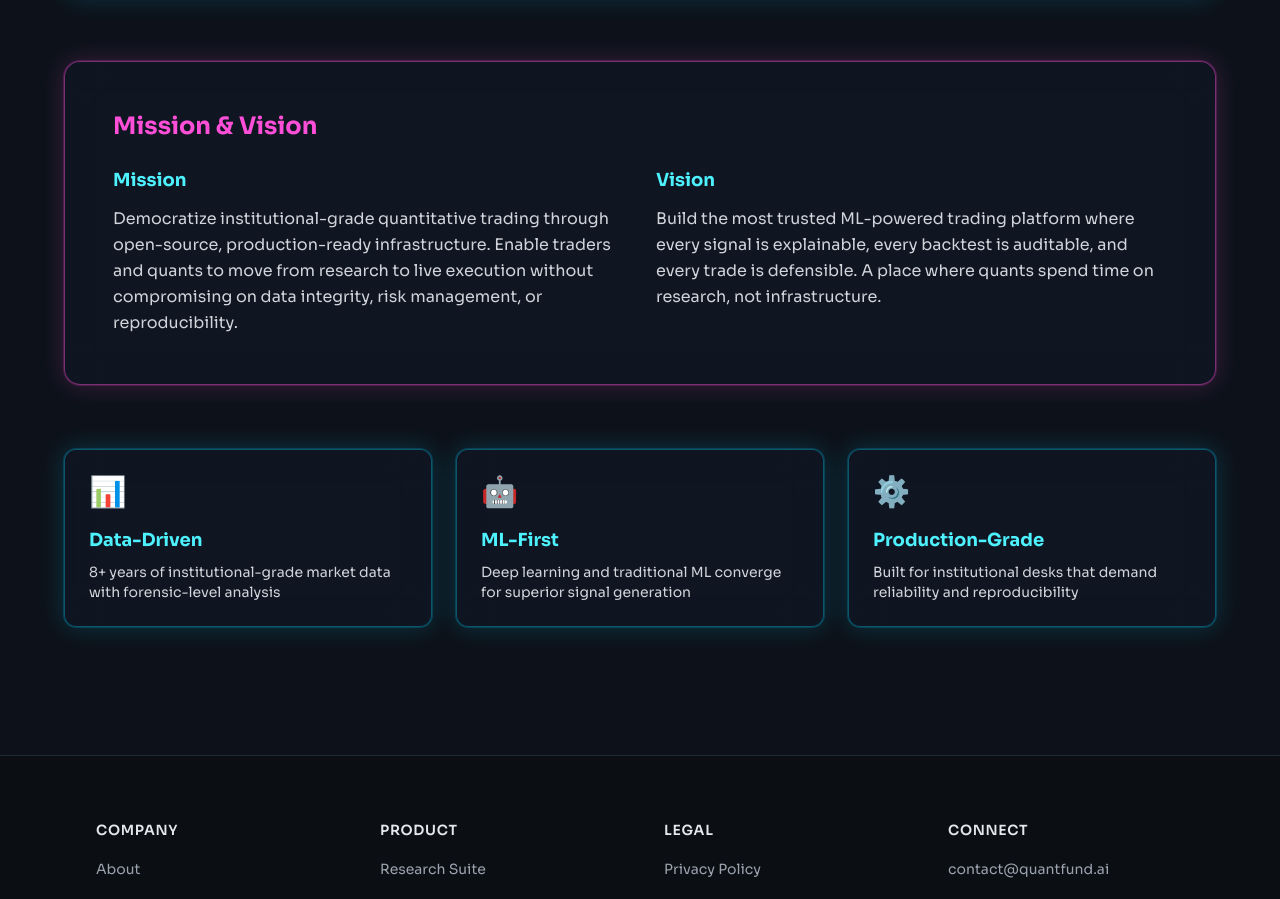
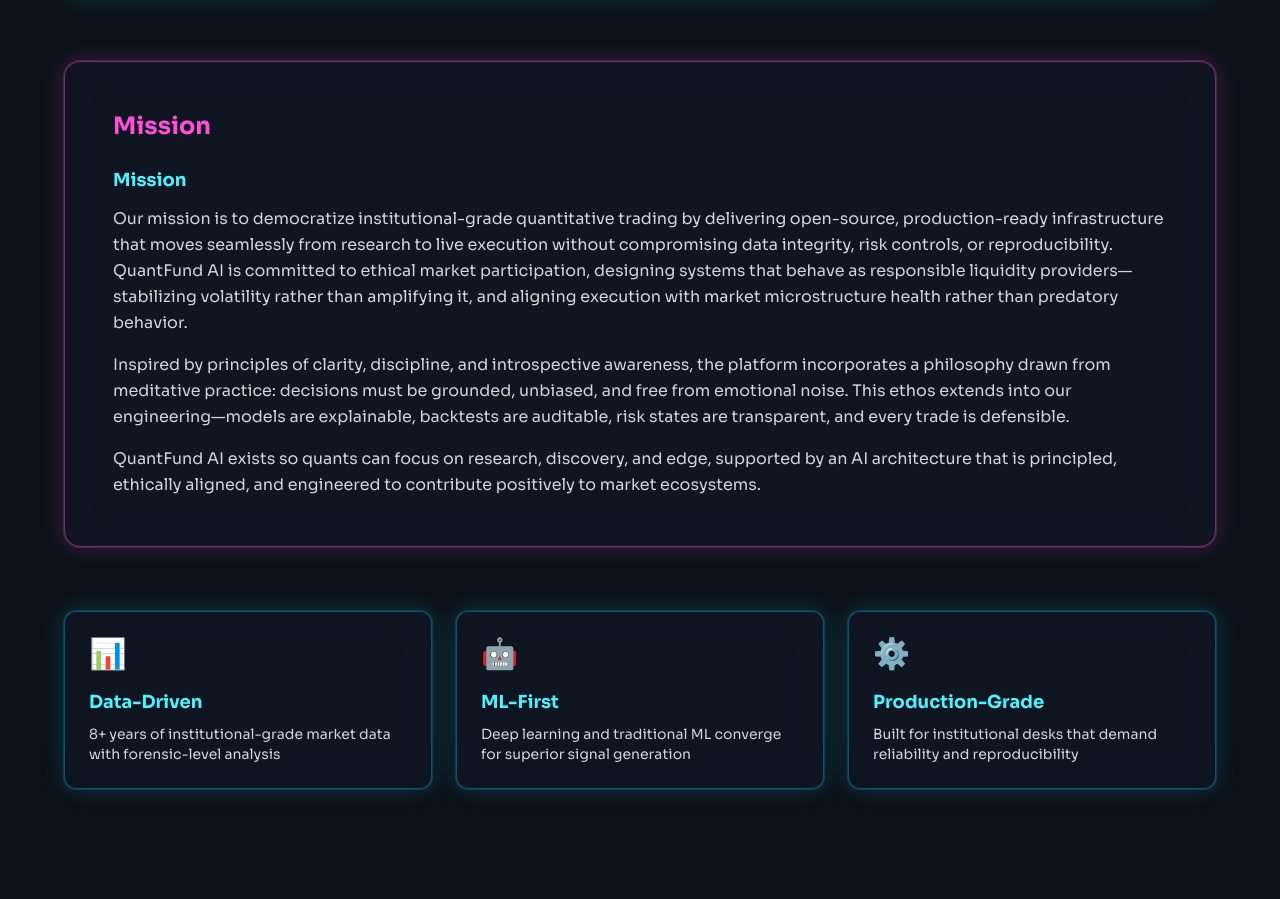
Before and after one commit to nneupane1/quant_website, a Next.js app: page /about in a window 1280 px wide. Shown: the part 4338-5237 px from the top of the page. Built offline with nearby package versions, Linux system fonts and the light colour scheme.

Commit message:
Adjust hero spacing and mission section

```diff
--- a/components/hero/HeroSection.jsx
+++ b/components/hero/HeroSection.jsx
@@ -40,21 +40,21 @@ export const HeroSection = () => {
         {/* Badge */}
         <div
           data-glow
-          className="inline-flex items-center gap-2 px-4 py-2 mb-6 mt-12 glass neon-border rounded-full text-sm font-medium"
+          className="inline-flex items-center gap-2 px-4 py-2 mb-6 mt-24 glass neon-border rounded-full text-sm font-medium"
         >
           <span className="inline-block w-2 h-2 bg-neon-green rounded-full animate-pulse" />
           <span className="font-bold text-white">ALGORITHMIC TRADING STACK</span>
         </div>
 
         {/* Main Title */}
-        <h1 className="text-[1.0125rem] md:text-[1.35rem] lg:text-[2.025rem] font-bold mb-8 animate-fade-in leading-tight">
+        <h1 className="text-[1.0125rem] md:text-[1.35rem] lg:text-[2.025rem] font-bold mt-16 mb-8 animate-fade-in leading-tight">
           <span className="block">Quantitative</span>
           <span className="gradient-text block text-[1.35rem] md:text-[1.6875rem] lg:text-[2.7rem] font-black">Trading</span>
           <span className="block">Reimagined</span>
         </h1>
 
         {/* Subtitle */}
-        <p className="text-sm md:text-base lg:text-lg font-semibold text-gray-300 max-w-4xl mx-auto mt-28 mb-10">
+        <p className="text-sm md:text-base lg:text-lg font-semibold text-gray-300 max-w-4xl mx-auto mt-40 mb-10">
           <span className="block">
             <span className="text-neon-cyan">•</span>
             <span className="ml-2">Research &amp; Signal Intelligence</span>
--- a/components/sections/TeamSection.jsx
+++ b/components/sections/TeamSection.jsx
@@ -139,24 +139,23 @@ export const TeamSection = () => {
           ))}
         </div>
 
-        {/* Vision Statement */}
+        {/* Mission Statement */}
         <div className="mt-16 glass neon-border-pink rounded-2xl p-8 md:p-12">
-          <h3 className="text-2xl font-bold text-neon-pink mb-6">Mission & Vision</h3>
-          <div className="grid grid-cols-1 md:grid-cols-2 gap-8">
+          <h3 className="text-2xl font-bold text-neon-pink mb-6">Mission</h3>
+          <div className="grid grid-cols-1 gap-8">
             <div>
               <h4 className="text-lg font-bold text-neon-cyan mb-3">Mission</h4>
-              <p className="text-gray-300 leading-relaxed">
-                Democratize institutional-grade quantitative trading through open-source, production-ready infrastructure.
-                Enable traders and quants to move from research to live execution without compromising on data integrity,
-                risk management, or reproducibility.
-              </p>
-            </div>
-            <div>
-              <h4 className="text-lg font-bold text-neon-cyan mb-3">Vision</h4>
-              <p className="text-gray-300 leading-relaxed">
-                Build the most trusted ML-powered trading platform where every signal is explainable, every backtest is
-                auditable, and every trade is defensible. A place where quants spend time on research, not infrastructure.
-              </p>
+              <div className="space-y-4 text-gray-300 leading-relaxed">
+                <p>
+                  Our mission is to democratize institutional-grade quantitative trading by delivering open-source, production-ready infrastructure that moves seamlessly from research to live execution without compromising data integrity, risk controls, or reproducibility. QuantFund AI is committed to ethical market participation, designing systems that behave as responsible liquidity providers—stabilizing volatility rather than amplifying it, and aligning execution with market microstructure health rather than predatory behavior.
+                </p>
+                <p>
+                  Inspired by principles of clarity, discipline, and introspective awareness, the platform incorporates a philosophy drawn from meditative practice: decisions must be grounded, unbiased, and free from emotional noise. This ethos extends into our engineering—models are explainable, backtests are auditable, risk states are transparent, and every trade is defensible.
+                </p>
+                <p>
+                  QuantFund AI exists so quants can focus on research, discovery, and edge, supported by an AI architecture that is principled, ethically aligned, and engineered to contribute positively to market ecosystems.
+                </p>
+              </div>
             </div>
           </div>
         </div>
```
